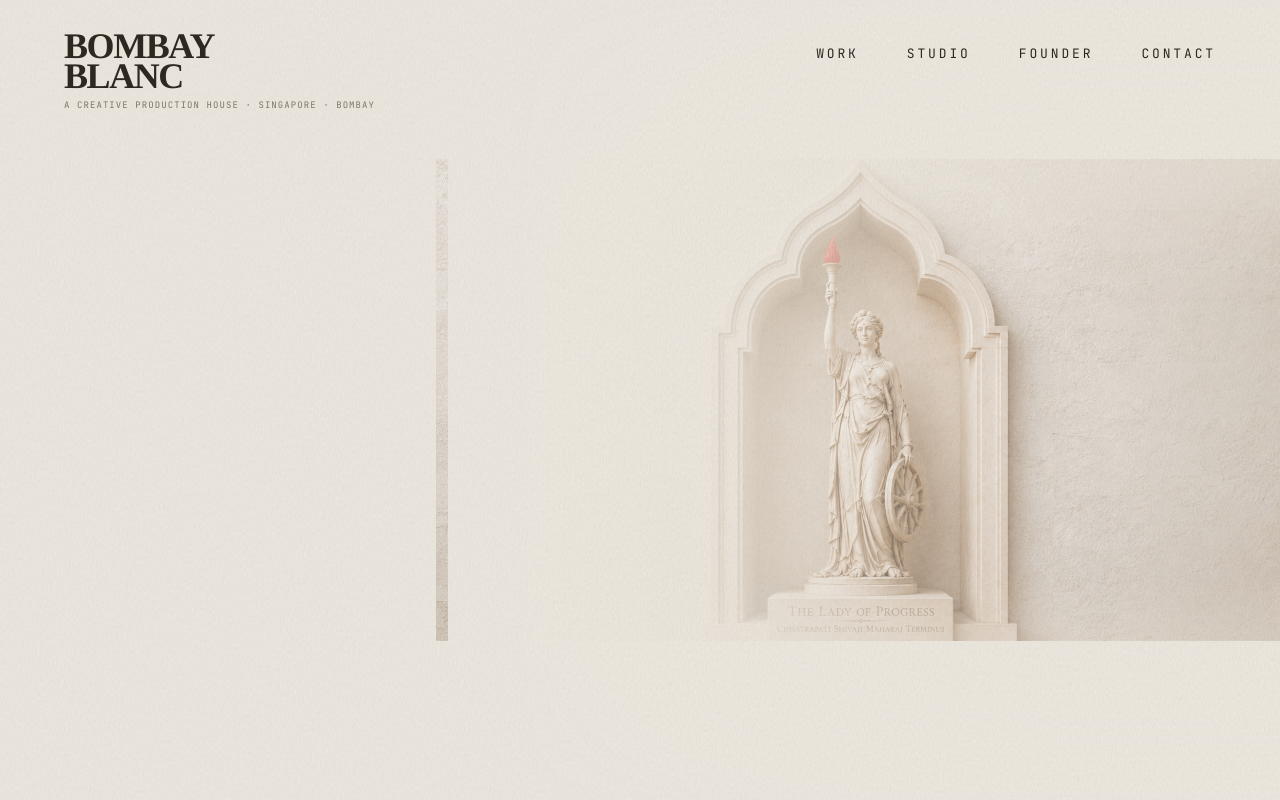
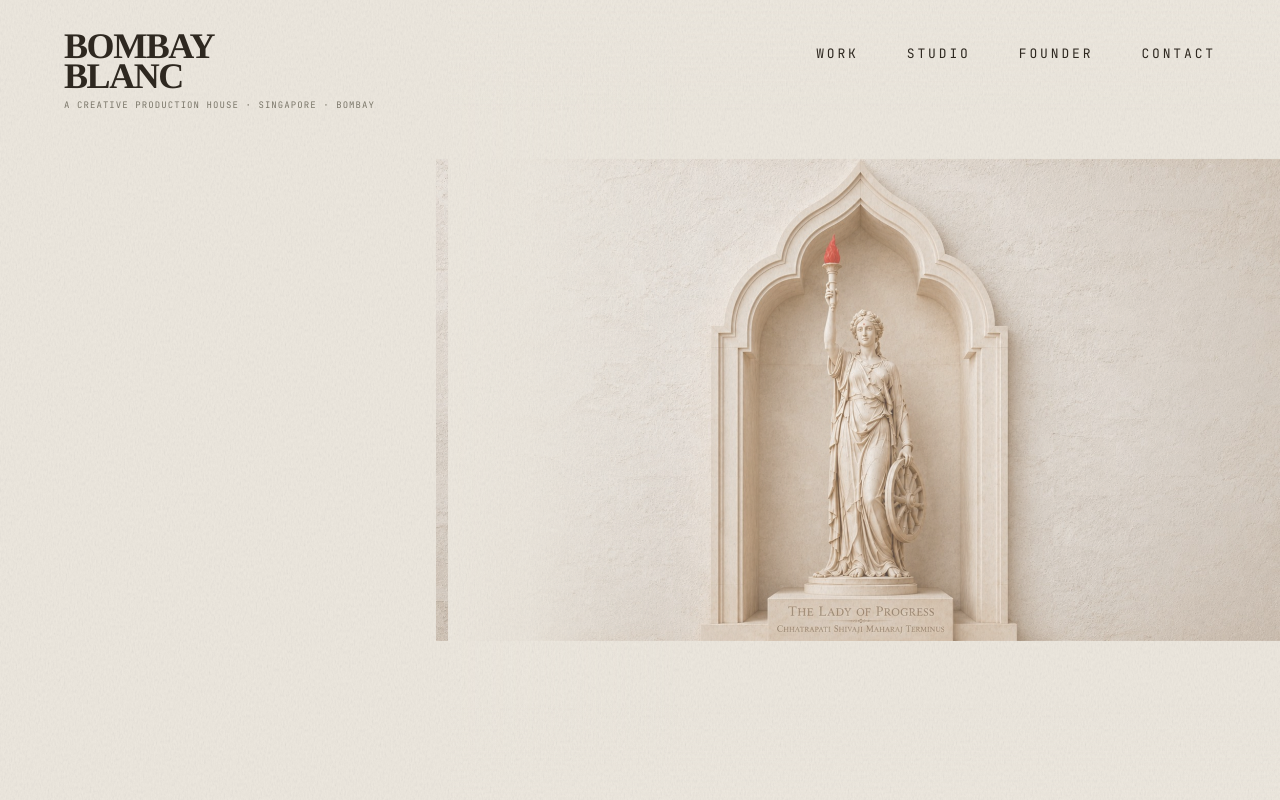
Before and after one commit to farhanamattar-code/bombay-blanc-site, a React (Vite) app: page / in a window 1280 px wide. Shown: the top 800 px of the page. Built offline with nearby package versions, Linux system fonts and the light colour scheme; a web font is replaced by a local one.

Commit message:
Fix hero image fade

```diff
--- a/src/components/ContactSection.jsx
+++ b/src/components/ContactSection.jsx
@@ -39,29 +39,29 @@ export default function ContactSection() {
 
             {/* Statue — fills remaining height, bottom aligns with Request A Call button */}
             <div className="flex-1 mt-8 lg:mt-10 relative overflow-hidden min-h-[180px]">
-              {/* Top fade */}
+              {/* Top fade — edge only */}
               <div
                 className="absolute top-0 left-0 right-0 pointer-events-none"
                 style={{
-                  height: '35%',
+                  height: '10%',
                   zIndex: 1,
                   background: 'linear-gradient(to bottom, #E5DBC4 0%, transparent 100%)',
                 }}
               />
-              {/* Left fade */}
+              {/* Left fade — edge only */}
               <div
                 className="absolute inset-y-0 left-0 pointer-events-none"
                 style={{
-                  width: '30%',
+                  width: '10%',
                   zIndex: 1,
                   background: 'linear-gradient(to right, #E5DBC4, transparent)',
                 }}
               />
-              {/* Right fade */}
+              {/* Right fade — edge only */}
               <div
                 className="absolute inset-y-0 right-0 pointer-events-none"
                 style={{
-                  width: '20%',
+                  width: '8%',
                   zIndex: 1,
                   background: 'linear-gradient(to left, #E5DBC4, transparent)',
                 }}
--- a/src/components/Hero.jsx
+++ b/src/components/Hero.jsx
@@ -21,31 +21,31 @@ export default function Hero() {
           className="w-full h-full animate-heroScale"
           style={{ objectFit: 'contain', objectPosition: 'center' }}
         />
-        {/* Left fade — wide, feathered blend into content */}
+        {/* Left fade — narrow blend at the seam only */}
         <div
           className="absolute inset-y-0 left-0 pointer-events-none"
           style={{
-            width: '72%',
+            width: '28%',
             zIndex: 2,
-            background: 'linear-gradient(to right, #EDE8DF 12%, rgba(237,232,223,0.92) 30%, rgba(237,232,223,0.70) 52%, rgba(237,232,223,0.30) 72%, rgba(237,232,223,0.08) 88%, transparent 100%)',
+            background: 'linear-gradient(to right, #EDE8DF 0%, rgba(237,232,223,0.85) 35%, rgba(237,232,223,0.40) 65%, transparent 100%)',
           }}
         />
-        {/* Top fade */}
+        {/* Top fade — edge only */}
         <div
           className="absolute top-0 left-0 right-0 pointer-events-none"
           style={{
-            height: '38%',
+            height: '14%',
             zIndex: 2,
-            background: 'linear-gradient(to bottom, #EDE8DF 0%, rgba(237,232,223,0.80) 40%, rgba(237,232,223,0.35) 72%, transparent 100%)',
+            background: 'linear-gradient(to bottom, #EDE8DF 0%, rgba(237,232,223,0.55) 55%, transparent 100%)',
           }}
         />
-        {/* Bottom fade */}
+        {/* Bottom fade — edge only */}
         <div
           className="absolute bottom-0 left-0 right-0 pointer-events-none"
           style={{
-            height: '28%',
+            height: '12%',
             zIndex: 2,
-            background: 'linear-gradient(to top, #EDE8DF 0%, rgba(237,232,223,0.75) 40%, transparent 100%)',
+            background: 'linear-gradient(to top, #EDE8DF 0%, rgba(237,232,223,0.55) 55%, transparent 100%)',
           }}
         />
       </div>
```
